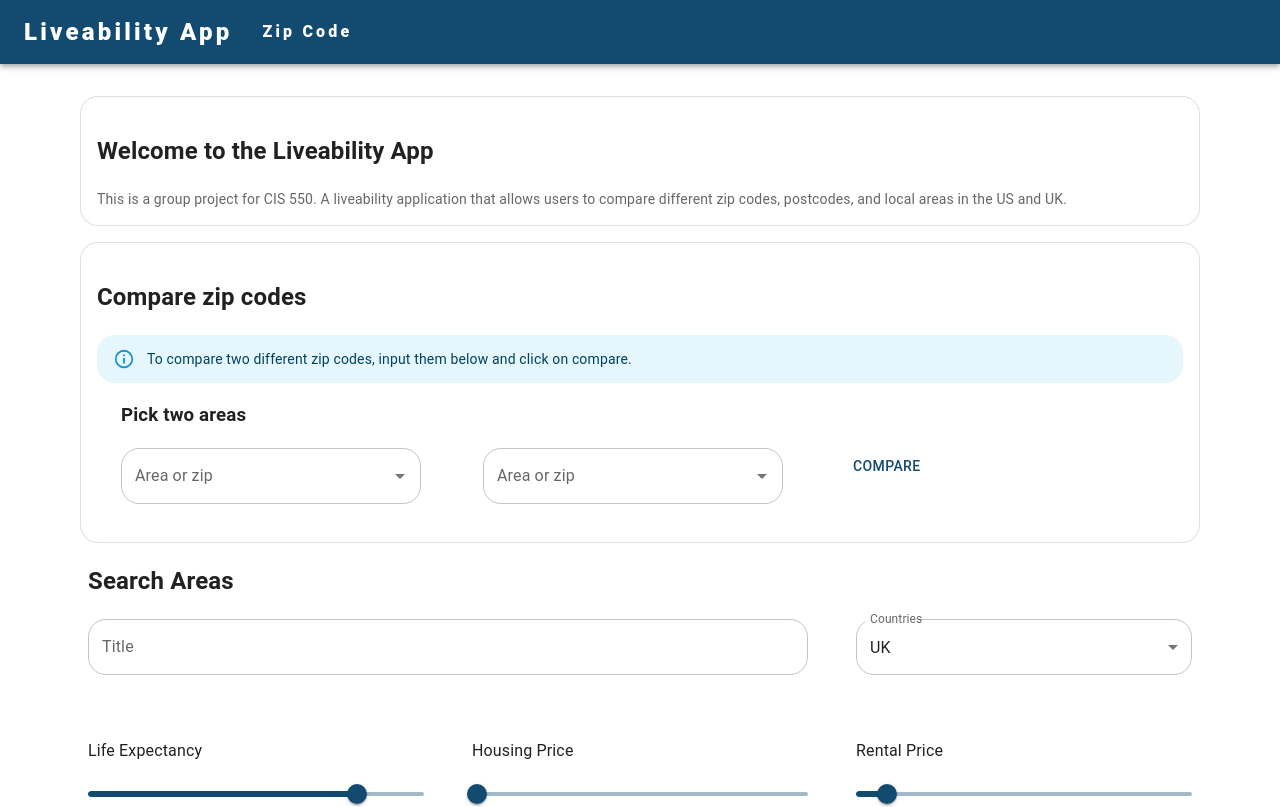
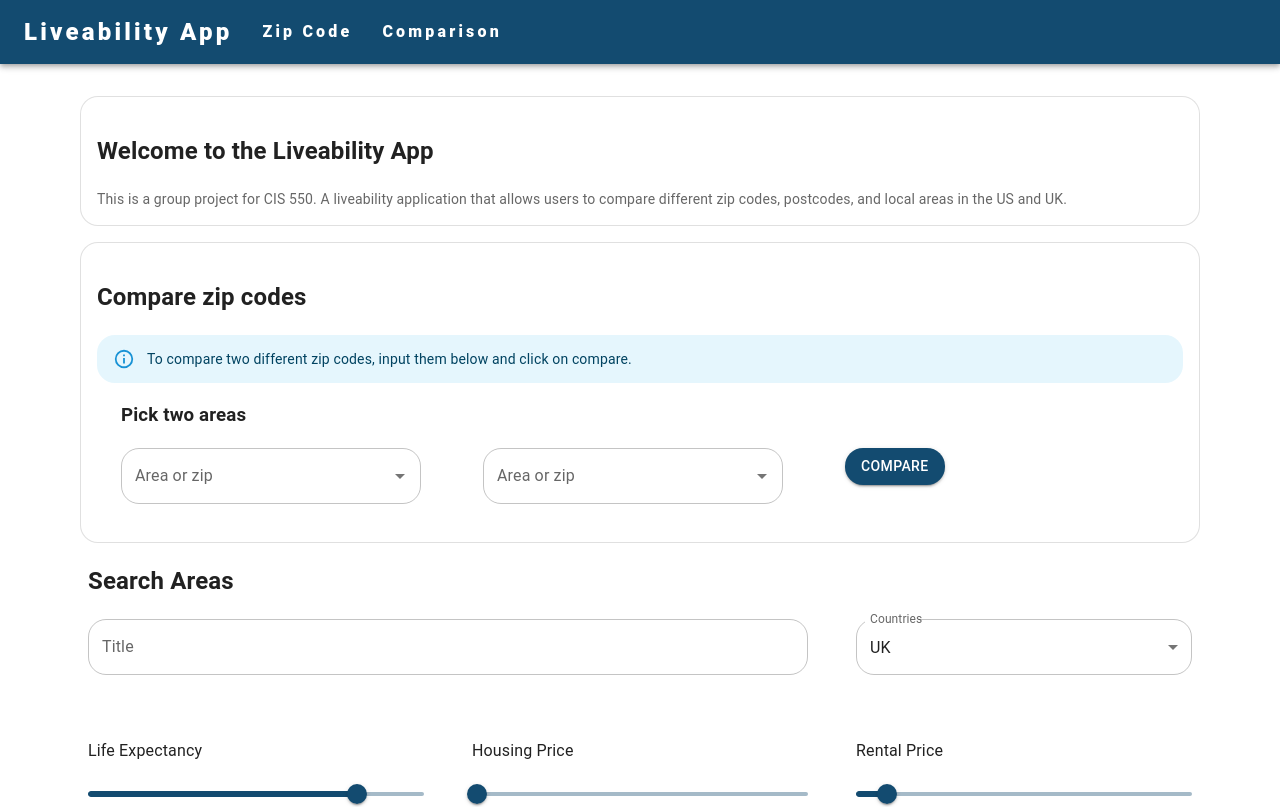
Before and after one commit to Stephman1/liveability-app, a React (Create React App) app in the folder client/: page / in a window 1280 px wide. Shown: the top 807 px of the page. Built offline with nearby package versions, Linux system fonts and the light colour scheme; no server answers.

Commit message:
Update navbar, connect with home page

```diff
--- a/client/src/components/CompareComponent.js
+++ b/client/src/components/CompareComponent.js
@@ -1,4 +1,5 @@
 import { useEffect, useState } from 'react';
+import { NavLink } from 'react-router-dom';
 import { Button, Checkbox, Container, FormControlLabel, Grid, Link, Slider, TextField, MenuItem, Select, InputLabel, FormControl, Divider, Autocomplete } from '@mui/material';
 
 import { formatDuration } from '../helpers/formatter';
@@ -64,9 +65,13 @@ export default function CompareComponent() {
          <h5>{zip2.label ? zip2.label: ""}</h5>
         </Grid>
         <Grid item xs={4}>
-        <Button  style={{ }}>
+        <NavLink to={`/comparison_view/${zip1.label? zip1.label : ""}/${zip2.label? zip2.label : ""}`}>
+        <Button  variant="contained" style={{ }}>
         Compare
       </Button>
+        </NavLink>
+
+
 
         </Grid>
 </Grid>
--- a/client/src/components/NavBar.js
+++ b/client/src/components/NavBar.js
@@ -39,6 +39,7 @@ export default function NavBar() {
         <Toolbar disableGutters>
           <NavText href='/' text='Liveability App' isMain />
           <NavText href="/zip_code_view/:zip_code" text='Zip Code' />
+          <NavText href="/zip_code_view/:zip_code1/:zip_code2" text='Comparison' />
           {/*<NavText href='/songs' text='SONGS' />*/}
         </Toolbar>
       </Container>
```
